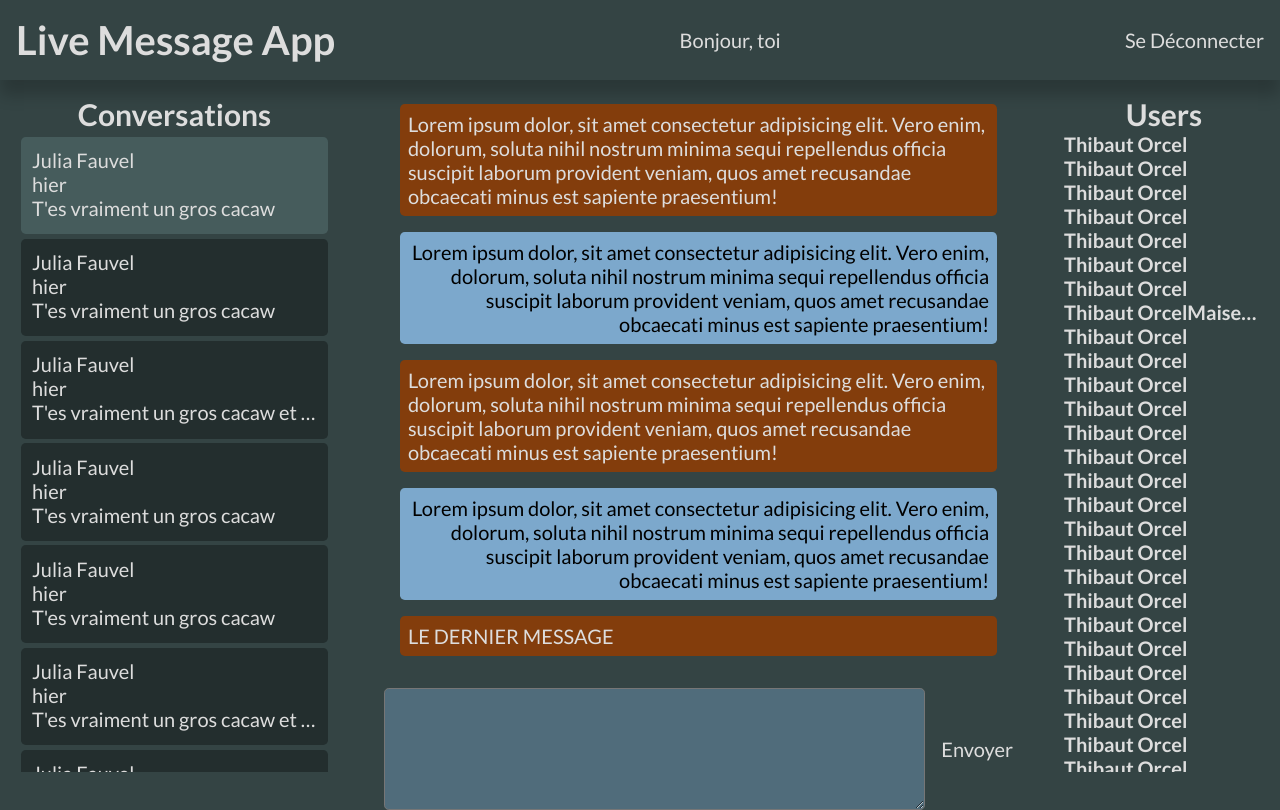
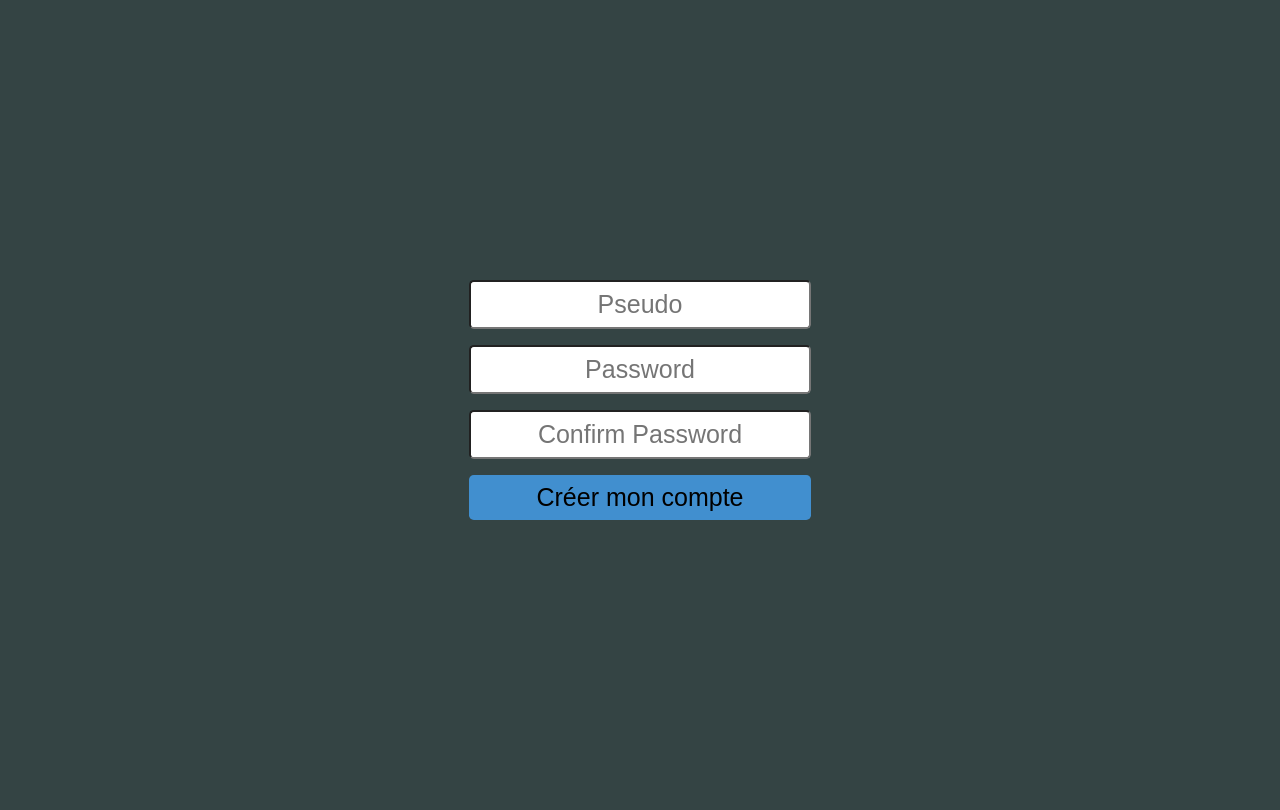
Before and after one commit to Tookai/Messagerie, a React (Vite) app in the folder client/: page /register in a window 1280 px wide. Built offline with nearby package versions, Linux system fonts and the light colour scheme.

Commit message:
first login resgister page

```diff
--- a/client/src/App.jsx
+++ b/client/src/App.jsx
@@ -1,19 +1,22 @@
-import Navbar from "./components/Navbar";
-import Conversations from "./components/Conversations";
-import Messenger from "./components/Messenger";
-import Users from "./components/Users";
-import "./app.css"
+import "./app.css";
+import LoginPage from "./pages/LoginPage";
+import RegisterPage from "./pages/RegisterPage";
+import MessengerPage from "./pages/MessengerPage";
+import { BrowserRouter as Router, Routes, Route } from "react-router-dom";
 
 function App() {
   return (
-    <div className="App">
-      <Navbar />
-      <div className="app-main">
-        <Conversations />
-        <Messenger />
-        <Users />
+    <Router>
+      <div className="App">
+        <Routes>
+          <Route exact path="/" element={<MessengerPage />} />
+
+          <Route path="/login" element={<LoginPage />} />
+
+          <Route path="/register" element={<RegisterPage />} />
+        </Routes>
       </div>
-    </div>
+    </Router>
   );
 }
 
--- /dev/null
+++ b/client/src/pages/LoginPage.jsx
@@ -0,0 +1,17 @@
+import "../styles/loginpage.css";
+
+const LoginPage = () => {
+  return (
+    <div className="loginpage">
+      <form className="loginpage-form">
+        <input className="loginpage-input" type="text" name="pseudo" id="pseudo" placeholder="Pseudo" />
+        <input className="loginpage-input" type="password" name="password" id="password" placeholder="Password" />
+        <button className="loginpage-input btn" type="submit">
+          Se Connecter
+        </button>
+      </form>
+    </div>
+  );
+};
+
+export default LoginPage;
--- /dev/null
+++ b/client/src/pages/MessengerPage.jsx
@@ -0,0 +1,20 @@
+import Navbar from "../components/Navbar";
+import Conversations from "../components/Conversations";
+import Messenger from "../components/Messenger";
+import Users from "../components/Users";
+import "../styles/messengerpage.css";
+
+const MessengerPage = () => {
+  return (
+    <div>
+      <Navbar />
+      <div className="messengerpage-wrapper">
+        <Conversations />
+        <Messenger />
+        <Users />
+      </div>
+    </div>
+  );
+};
+
+export default MessengerPage;
--- /dev/null
+++ b/client/src/pages/RegisterPage.jsx
@@ -0,0 +1,18 @@
+import "../styles/loginpage.css";
+
+const RegisterPage = () => {
+  return (
+    <div className="loginpage">
+      <form className="loginpage-form">
+        <input className="loginpage-input" type="text" name="pseudo" id="pseudo" placeholder="Pseudo" />
+        <input className="loginpage-input" type="password" name="password" id="password" placeholder="Password" />
+        <input className="loginpage-input" type="confirm" name="confirm" id="confirm" placeholder="Confirm Password" />
+        <button className="loginpage-input btn" type="submit">
+          Créer mon compte
+        </button>
+      </form>
+    </div>
+  );
+};
+
+export default RegisterPage;
--- /dev/null
+++ b/client/src/styles/loginpage.css
@@ -0,0 +1,26 @@
+.loginpage {
+  display: flex;
+  justify-content: center;
+  align-items: center;
+  height: 100vh;
+}
+
+.loginpage-form {
+  display: flex;
+  flex-direction: column;
+}
+
+.loginpage-input {
+  font-size: 25px;
+  margin: 0.5rem;
+  padding: 0.5rem;
+  text-align: center;
+  border-radius: 0.3rem;
+}
+
+.btn {
+  background-color: rgb(65, 143, 207);
+  border: none;
+  outline: none;
+  cursor: pointer;
+}
--- a/client/src/styles/messenger.css
+++ b/client/src/styles/messenger.css
@@ -31,6 +31,7 @@
 .messenger-form {
   display: flex;
   align-items: center;
+  margin-top: 1rem;
 }
 
 .messenger-textarea {
--- /dev/null
+++ b/client/src/styles/messengerpage.css
@@ -0,0 +1,5 @@
+.messengerpage-wrapper {
+  display: flex;
+  justify-content: space-between;
+  padding: 0 1rem;
+}
```
